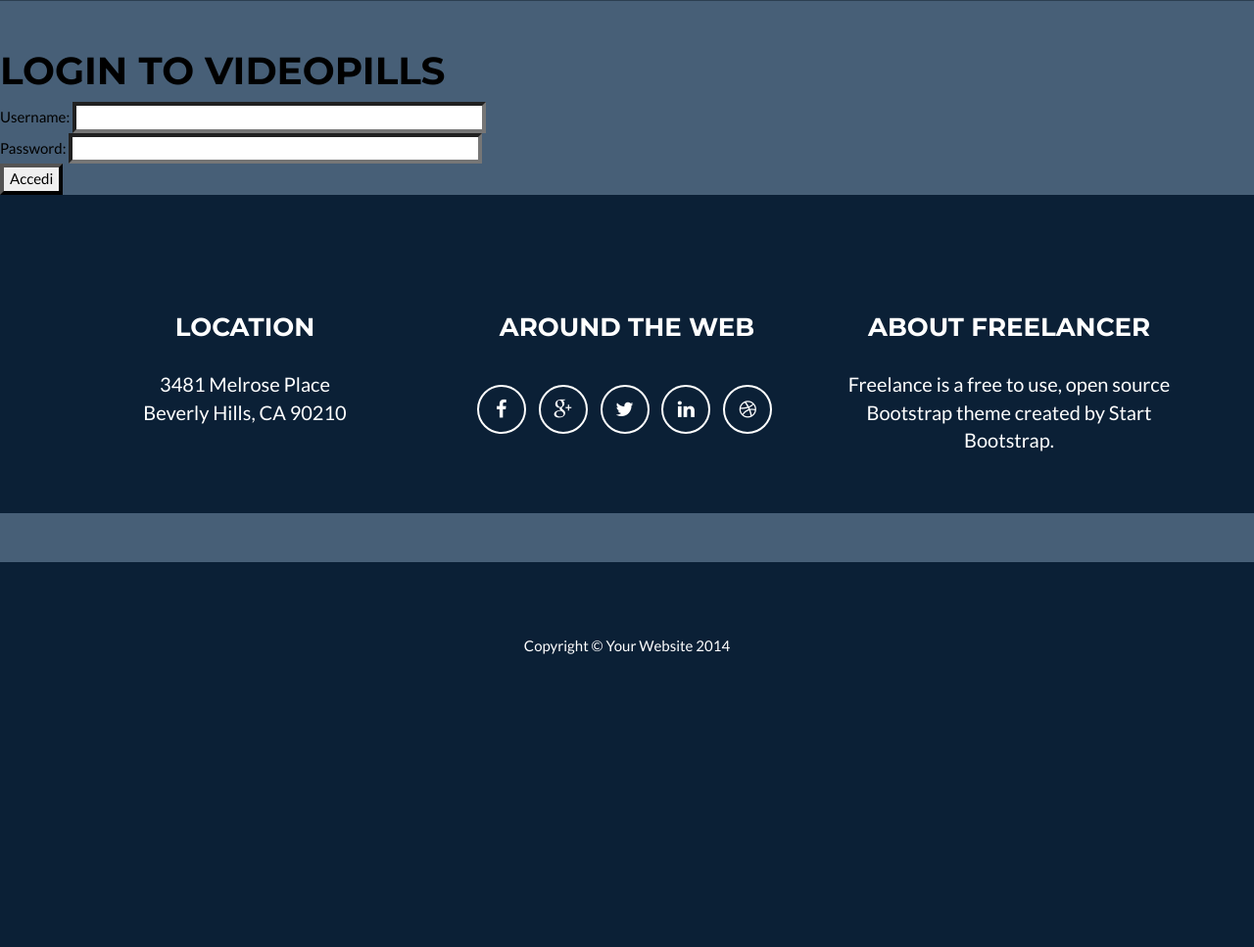
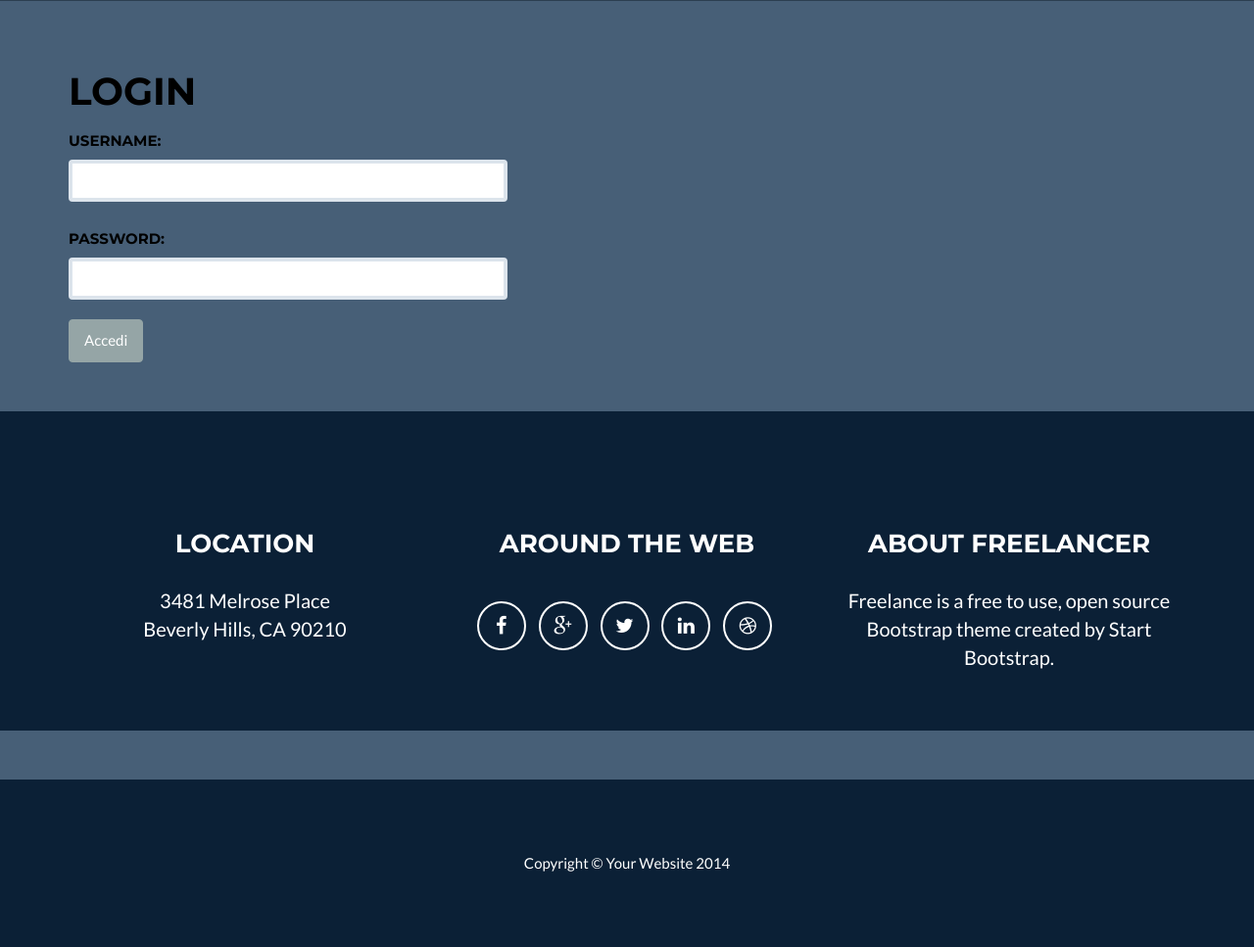
Before and after one commit to grindcoder/Videopills, a Django app: page /login/ in a window 1280 px wide. Shown: the part 689-1656 px from the top of the page at 98% size. Before the commit the page ends 1357 px from the top, so only its background shows below. Run offline with Django 3.2, Linux system fonts and the light colour scheme; some libraries are stand-ins or nearby versions.

Commit message:
Fixata views login Fix css template login (TODO mettere a posto) Ripristinata la config del db

```diff
--- a/wsgi/openshift/templates/Authentication/login_page.html
+++ b/wsgi/openshift/templates/Authentication/login_page.html
@@ -2,24 +2,30 @@
 
 
 {% block content %}
+        <div class="container">
+            <div class="row">
+                <div class="col-lg-12">
+                    <h1>Login</h1>
 
-<!DOCTYPE html>
+                    <form id="login_form" method="post" action="/login/">
+                        {% csrf_token %}
+                        <div class="form-group">
+                            <label>
+                            <h5>Username:</h5> <input type="text" name="username" class="form-control" value="" size="50" />
+                            </label>
+                        </div>
+                        <div class="form-group">
+                            <label>
+                            <h5>Password:</h5> <input type="password" name="password" class="form-control" value="" size="50" />
+                            </label>
+                        </div>
 
 
-    <body>
-        <h1>Login to Videopills</h1>
+                        <input type="submit" class="btn btn-default" value="Accedi" />
+                    </form>
+                </div>
 
-        <form id="login_form" method="post" action="/login/">
-            {% csrf_token %}
-            Username: <input type="text" name="username" value="" size="50" />
-            <br />
-            Password: <input type="password" name="password" value="" size="50" />
-            <br />
-
-            <input type="submit" value="Accedi" />
-        </form>
-
-    </body>
-
+            </div>
+        </div>
 
 {% endblock %}
--- a/wsgi/video_manager/views.py
+++ b/wsgi/video_manager/views.py
@@ -104,7 +104,7 @@
         # Print problems to the terminal.
         # They'll also be shown to the user.
         else:
-            print user_form.errors
+            print(user_form.errors)
 
     # Not a HTTP POST, so we render our form using two ModelForm instances.
     # These forms will be blank, ready for user input.
@@ -143,10 +143,11 @@
                 # An inactive account was used - no logging in!
                 return render_to_response('Authentication/register_page.html', {'form': form},
                                           context_instance=RequestContext(request))
-        # else:
-        #     # Bad login details were provided. So we can't log the user in.
-        #     print "Invalid login details: {0}, {1}".format(username, password)
-        #     return HttpResponse("Invalid login details supplied.")
+
+        else:
+             # Bad login details were provided. So we can't log the user in.
+             # Redirect to register page
+             return HttpResponseRedirect('/register/')
 
     # The request is not a HTTP POST, so display the login form.
     # This scenario would most likely be a HTTP GET.
```
Also changed, not shown: wsgi/openshift/settings.py (+6 -6 lines).
